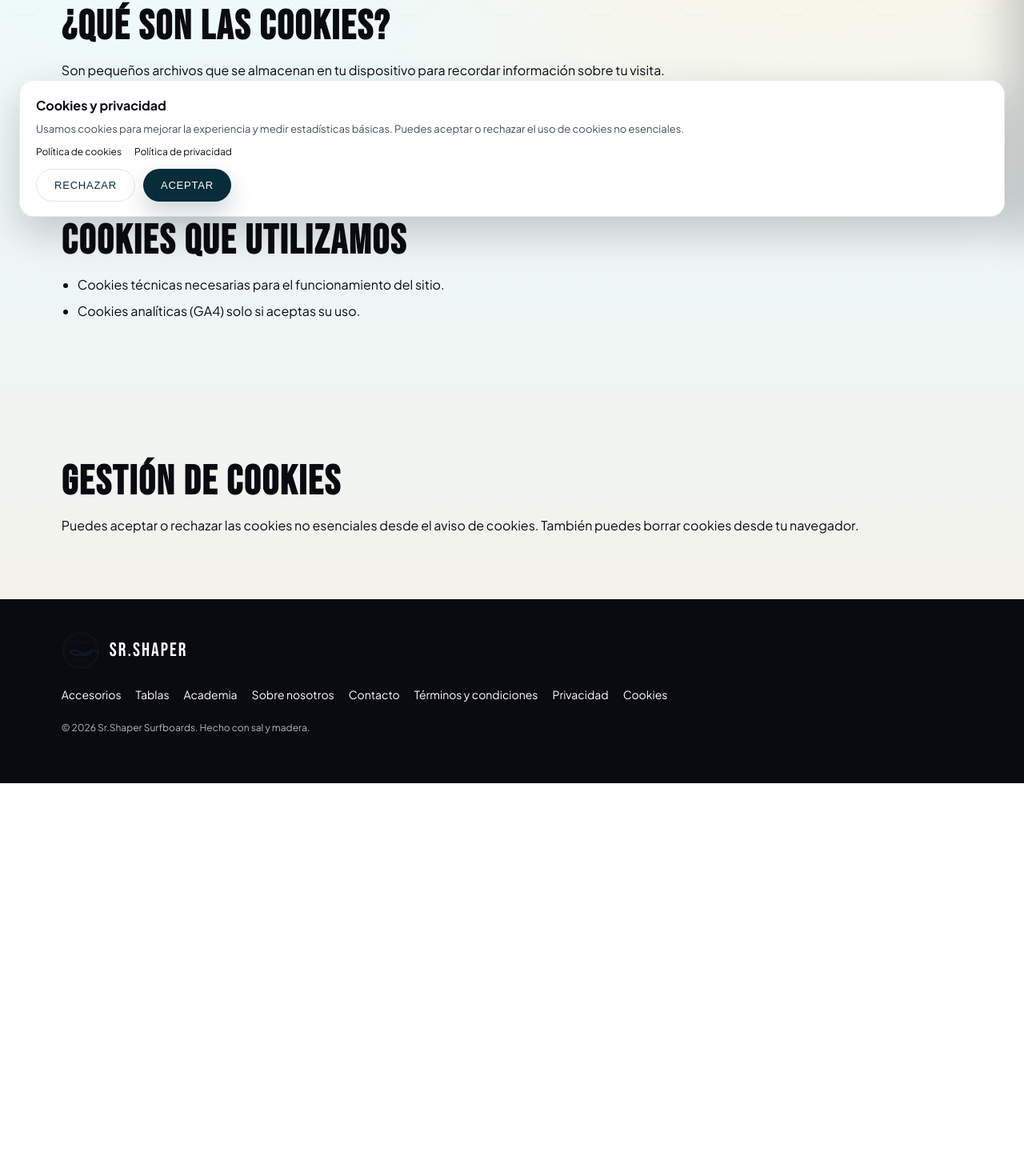
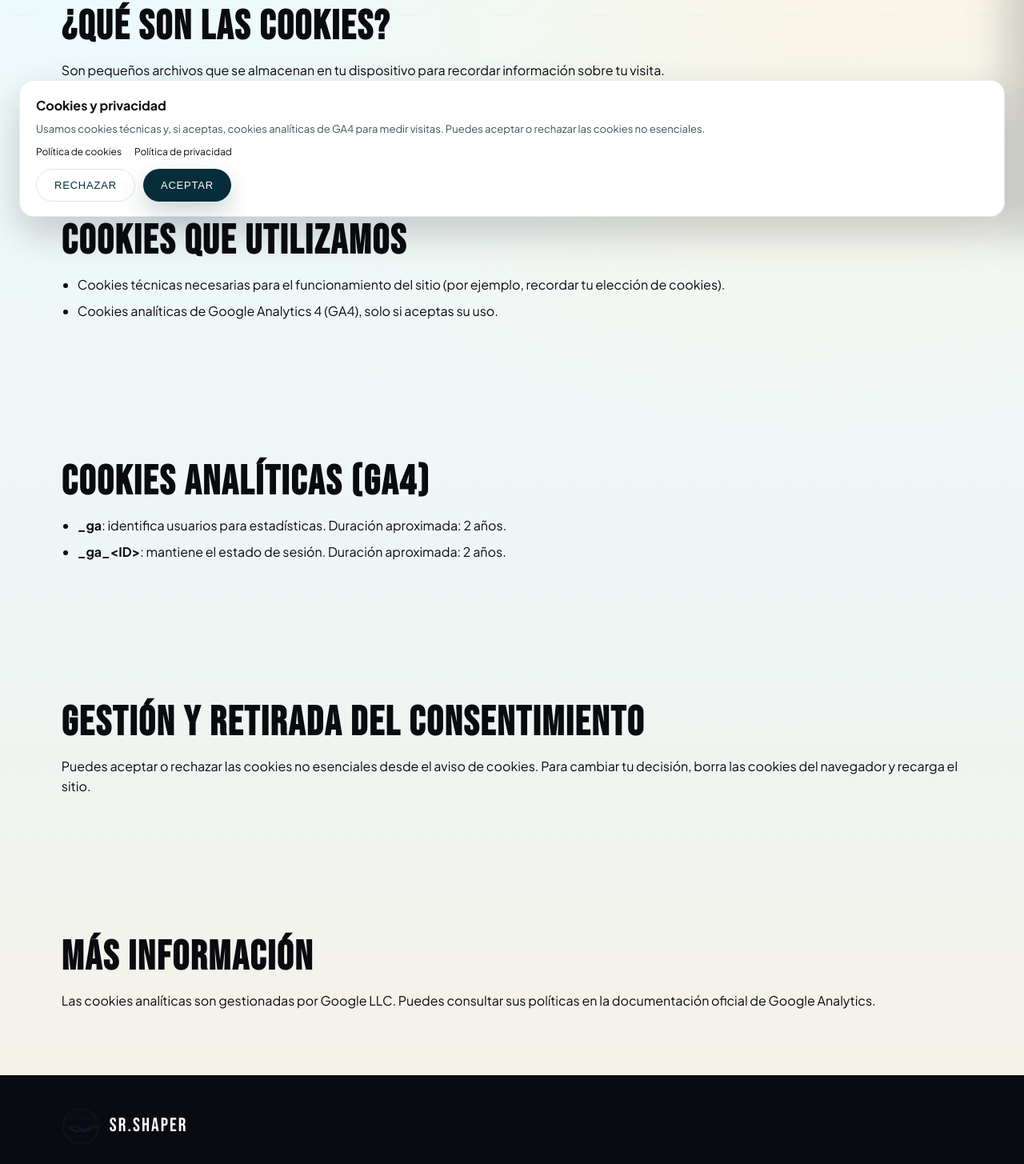
Before and after one commit to srshaper-app/srshaper-app, a Next.js app: page /cookies in a window 1280 px wide. Shown: the part 505-1960 px from the top of the page at 80% size. Before the commit the page ends 1484 px from the top, so only its background shows below. Built offline with nearby package versions, Linux system fonts and the light colour scheme; no server answers.

Commit message:
detail GA4 cookies

```diff
--- a/src/app/cookies/page.tsx
+++ b/src/app/cookies/page.tsx
@@ -20,16 +20,37 @@ export default function CookiesPage() {
       <section className="section">
         <h2>Cookies que utilizamos</h2>
         <ul>
-          <li>Cookies técnicas necesarias para el funcionamiento del sitio.</li>
-          <li>Cookies analíticas (GA4) solo si aceptas su uso.</li>
+          <li>
+            Cookies técnicas necesarias para el funcionamiento del sitio
+            (por ejemplo, recordar tu elección de cookies).
+          </li>
+          <li>
+            Cookies analíticas de Google Analytics 4 (GA4), solo si aceptas su uso.
+          </li>
         </ul>
       </section>
 
       <section className="section">
-        <h2>Gestión de cookies</h2>
+        <h2>Cookies analíticas (GA4)</h2>
+        <ul>
+          <li><strong>_ga</strong>: identifica usuarios para estadísticas. Duración aproximada: 2 años.</li>
+          <li><strong>_ga_&lt;ID&gt;</strong>: mantiene el estado de sesión. Duración aproximada: 2 años.</li>
+        </ul>
+      </section>
+
+      <section className="section">
+        <h2>Gestión y retirada del consentimiento</h2>
         <p>
           Puedes aceptar o rechazar las cookies no esenciales desde el aviso de cookies.
-          También puedes borrar cookies desde tu navegador.
+          Para cambiar tu decisión, borra las cookies del navegador y recarga el sitio.
+        </p>
+      </section>
+
+      <section className="section">
+        <h2>Más información</h2>
+        <p>
+          Las cookies analíticas son gestionadas por Google LLC. Puedes consultar sus políticas
+          en la documentación oficial de Google Analytics.
         </p>
       </section>
     </main>
--- a/src/components/ConsentBanner.tsx
+++ b/src/components/ConsentBanner.tsx
@@ -51,8 +51,8 @@ export function ConsentBanner({ gaId }: Props) {
           <div>
             <strong>Cookies y privacidad</strong>
             <p>
-              Usamos cookies para mejorar la experiencia y medir estadísticas básicas.
-              Puedes aceptar o rechazar el uso de cookies no esenciales.
+              Usamos cookies técnicas y, si aceptas, cookies analíticas de GA4 para medir
+              visitas. Puedes aceptar o rechazar las cookies no esenciales.
             </p>
             <div className="cookie-links">
               <Link href="/cookies">Política de cookies</Link>
```
